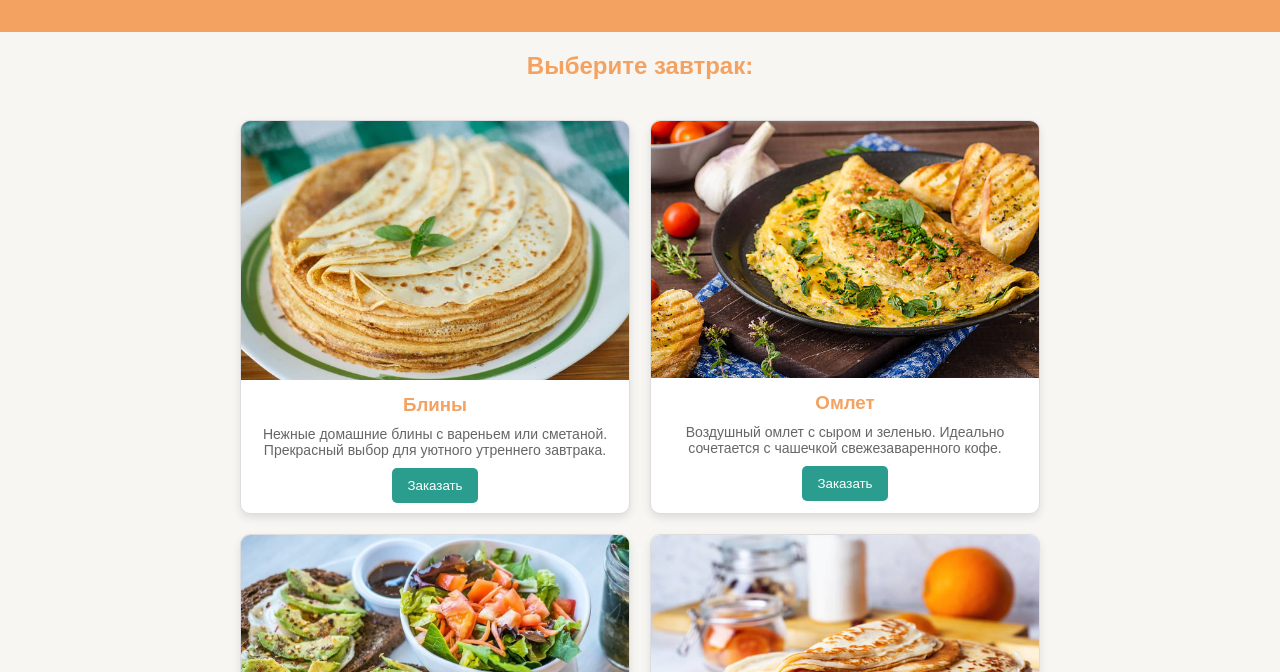
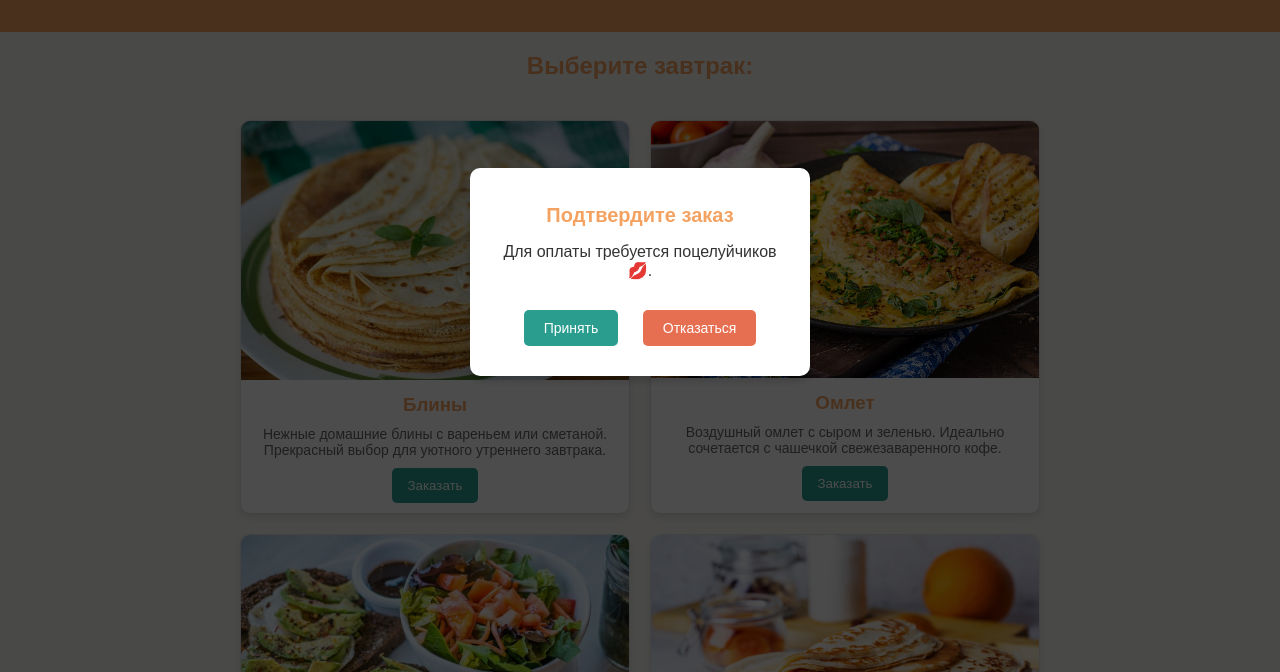
Before and after one commit to raccoontower/raccoontower.github.io, a plain HTML site: page index.html in a window 1280 px wide. Shown: the part 128-800 px from the top of the page. Drawn offline with Linux system fonts and the light colour scheme.

Commit message:
Update styles.css

```diff
--- a/styles.css
+++ b/styles.css
@@ -113,3 +113,65 @@ footer {
     line-height: 1.6;
     margin-bottom: 15px;
 }
+#modal {
+    position: fixed; /* Фиксированное позиционирование */
+    top: 0;
+    left: 0;
+    width: 100%;
+    height: 100%;
+    background: rgba(0, 0, 0, 0.7); /* Прозрачный темный фон */
+    display: flex;
+    justify-content: center; /* Центрирование по горизонтали */
+    align-items: center; /* Центрирование по вертикали */
+    z-index: 1000; /* Поверх всех остальных элементов */
+}
+
+.modal-content {
+    background: #fff;
+    padding: 20px;
+    border-radius: 10px;
+    text-align: center;
+    width: 300px; /* Ширина модального окна */
+    box-shadow: 0 4px 8px rgba(0, 0, 0, 0.2);
+}
+
+.modal-content h2 {
+    margin-bottom: 10px;
+    font-size: 20px;
+    color: #f4a261;
+}
+
+.modal-content p {
+    margin-bottom: 20px;
+    font-size: 16px;
+    color: #333;
+}
+
+.modal-content button {
+    margin: 10px;
+    padding: 10px 20px;
+    cursor: pointer;
+    border: none;
+    border-radius: 5px;
+    font-size: 14px;
+}
+
+#confirm-btn {
+    background: #2a9d8f;
+    color: #fff;
+    transition: background 0.3s;
+}
+
+#confirm-btn:hover {
+    background: #21867a;
+}
+
+#cancel-btn {
+    background: #e76f51;
+    color: #fff;
+    transition: background 0.3s;
+}
+
+#cancel-btn:hover {
+    background: #d65a3b;
+}
```
